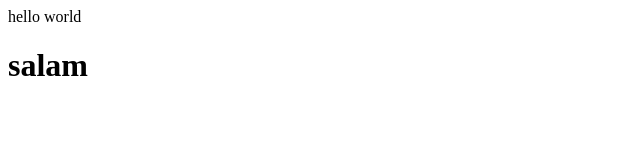
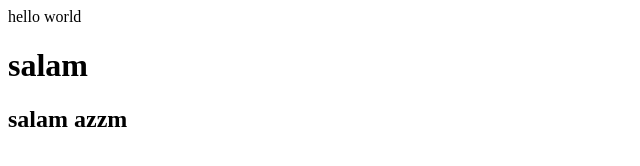
Before and after one commit to fotoohi11/cs50, a plain HTML site: page index.html in a window 1280 px wide. Shown: the whole page, without its empty margins (0-640 px from the left). Drawn offline with Linux system fonts and the light colour scheme.

Commit message:
add salam azzm

```diff
--- a/index.html
+++ b/index.html
@@ -9,5 +9,6 @@
 <body>
     hello world
     <h1>salam</h1>
+    <h2>salam azzm</h2>
 </body>
 </html>
```
